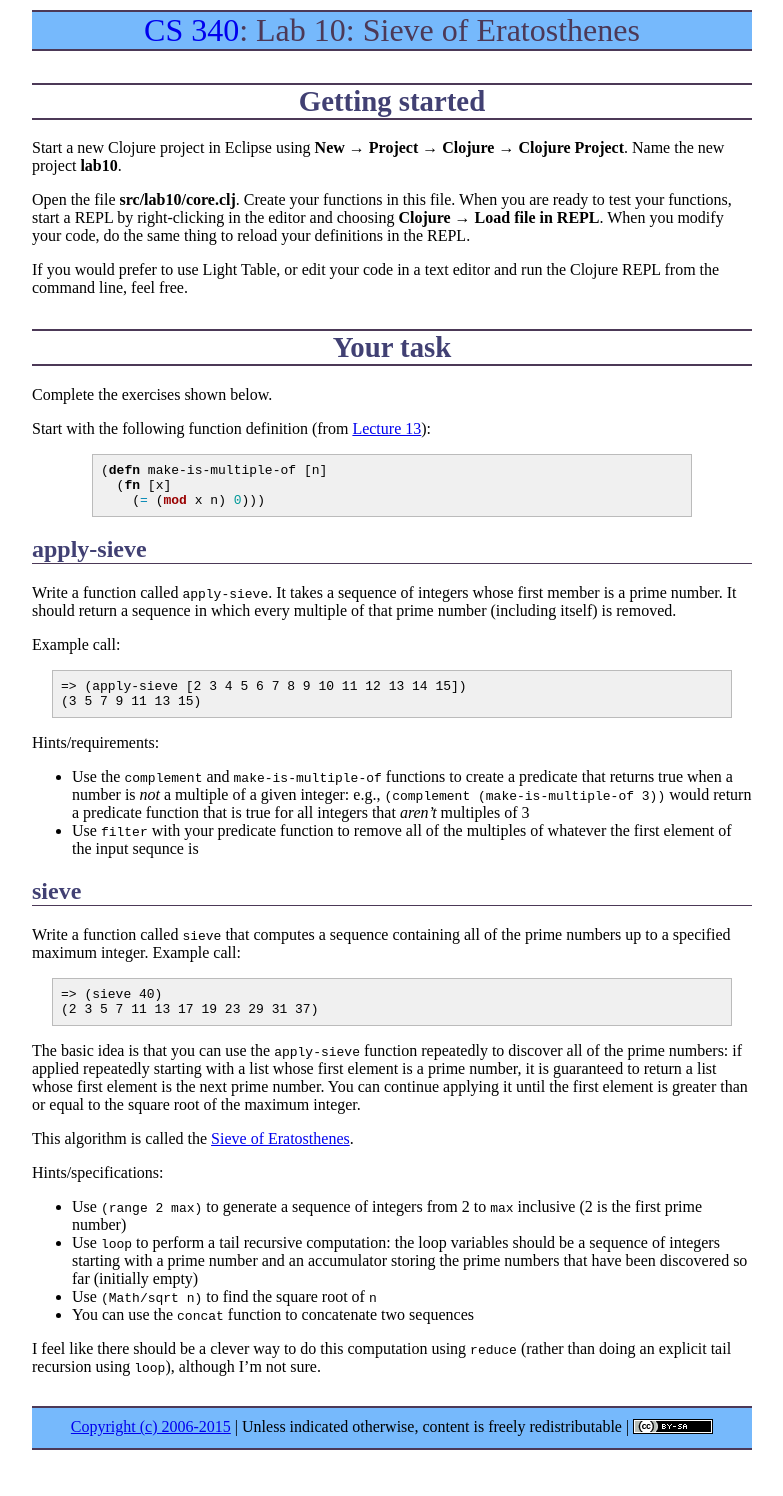
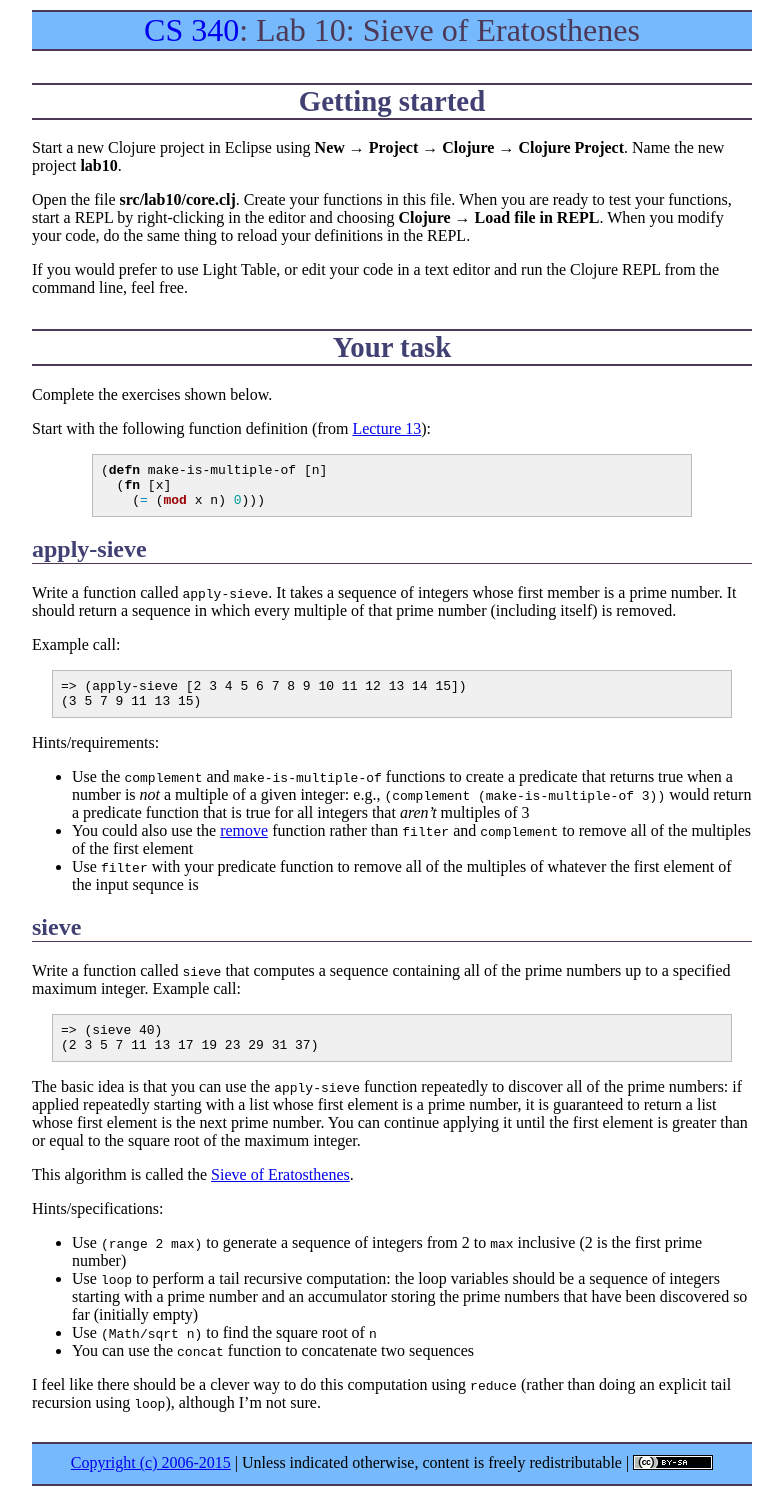
Before and after one commit to ycpcs/cs340-fall2015, a Jekyll site: the page built from labs/lab10.md, in a window 1280 px wide. Shown: the whole page, without its empty margins (248-1031 px from the left). Built offline with Jekyll 4.4.1, drawn with Linux system fonts in a browser that asks for light colours; Markdown is read by kramdown in place of the engine named in the settings; before the commit the page ends 1460 px from its top, so only the background shows below that.

Commit message:
could use remove function

```diff
--- a/labs/lab10.md
+++ b/labs/lab10.md
@@ -35,6 +35,7 @@ Example call:
 Hints/requirements:
 
 * Use the `complement` and `make-is-multiple-of` functions to create a predicate that returns true when a number is *not* a multiple of a given integer: e.g., `(complement (make-is-multiple-of 3))` would return a predicate function that is true for all integers that *aren't* multiples of 3
+* You could also use the [remove](https://clojuredocs.org/clojure.core/remove) function rather than `filter` and `complement` to remove all of the multiples of the first element
 * Use `filter` with your predicate function to remove all of the multiples of whatever the first element of the input sequnce is
 
 ## sieve
```
